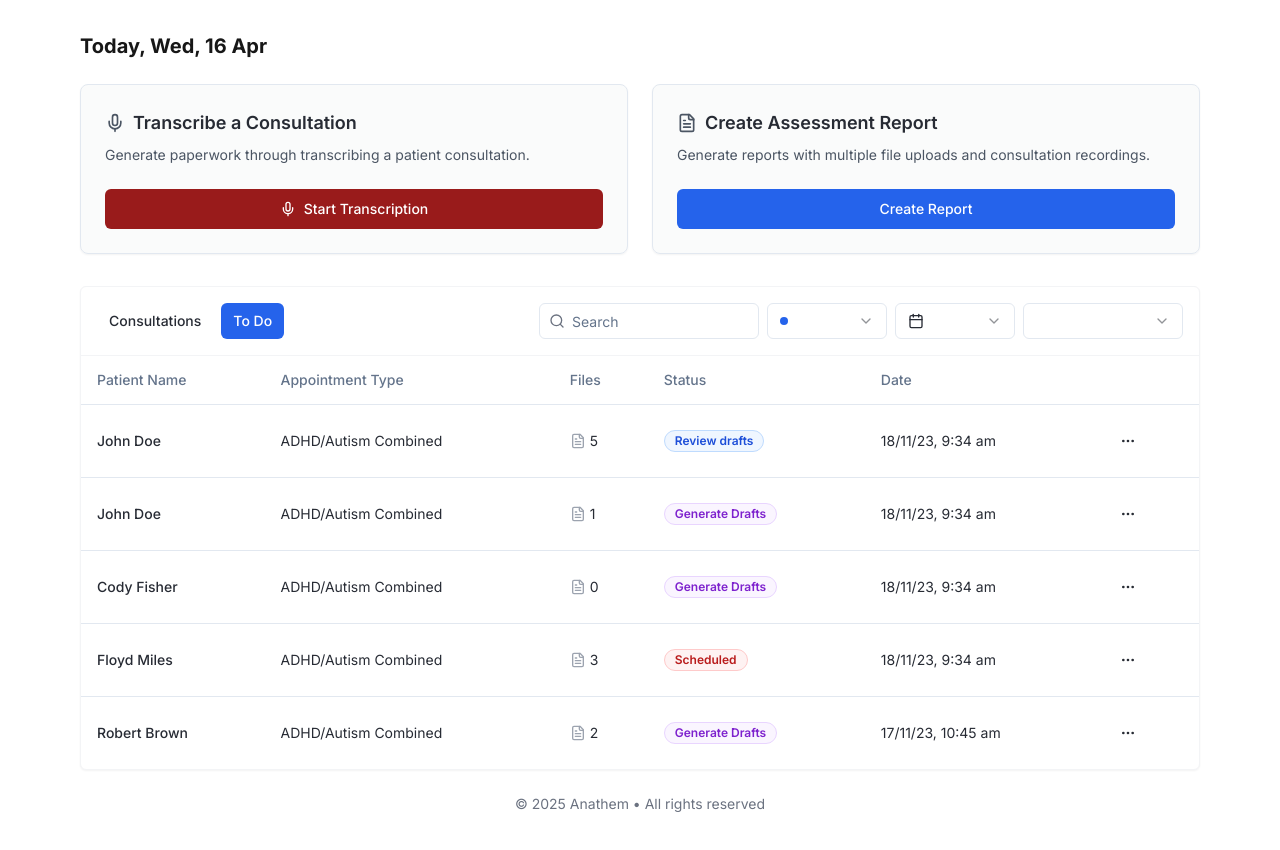
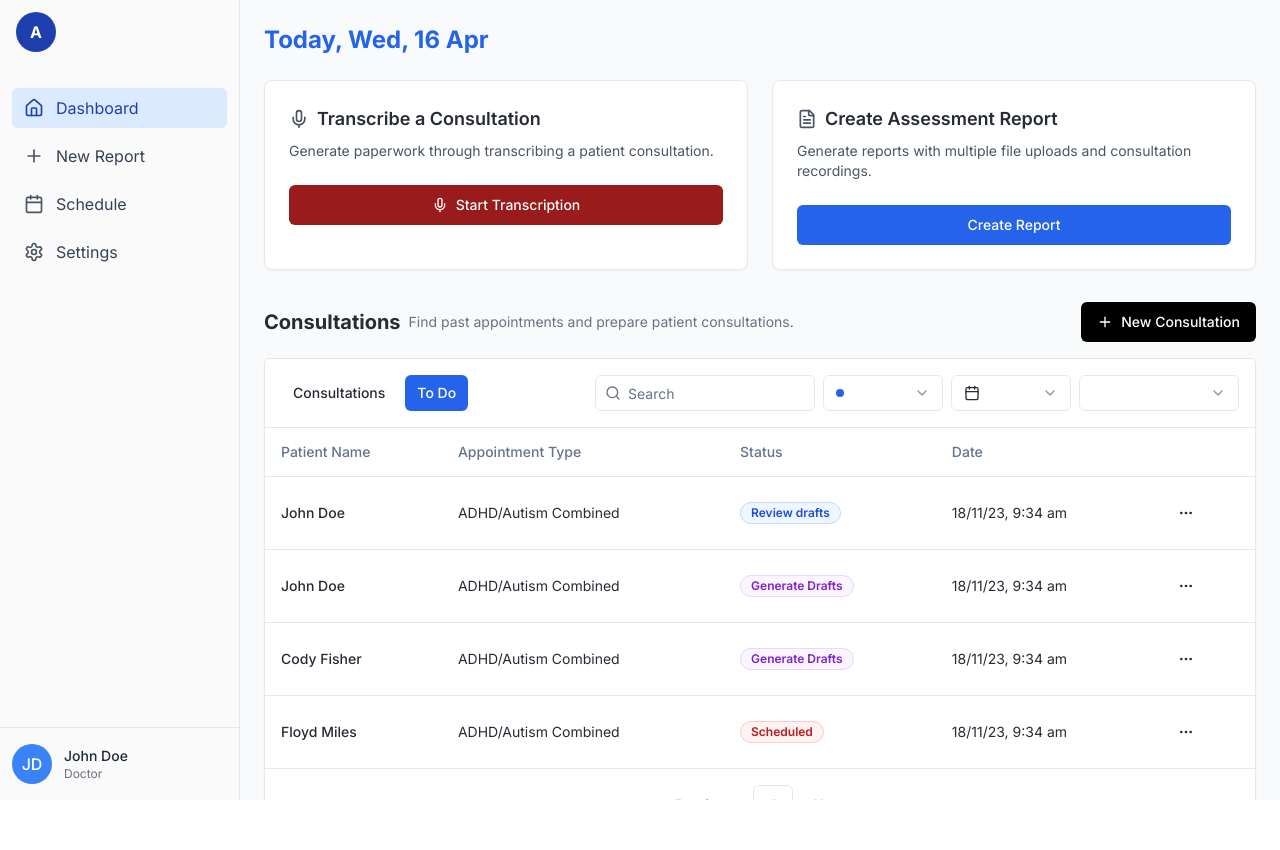
Before and after one commit to inahanninger/anathem-test-1, a React (Vite) app: page / in a window 1280 px wide. Both pictures are taken after a click on the button "To Do". Shown: the top 850 px of the page. After the commit the page ends 800 px from the top, so only its background shows below. Built offline with nearby package versions, Linux system fonts and the light colour scheme.

Commit message:
Refactor: Update home page layout
Replaced the calendar and prepare consultation sections with transcribe consultation and assessment report cards. Updated the data table to use shadui data table.

```diff
--- a/src/components/ClinicalLayout.tsx
+++ b/src/components/ClinicalLayout.tsx
@@ -1,24 +1,29 @@
+
 import React from 'react';
 import { ClinicalSidebar } from './ClinicalSidebar';
 import { MobileSidebarTrigger } from './MobileSidebarTrigger';
 import { SidebarProvider } from '@/context/SidebarContext';
+
 interface ClinicalLayoutProps {
   children: React.ReactNode;
 }
+
 export const ClinicalLayout: React.FC<ClinicalLayoutProps> = ({
   children
 }) => {
-  return <SidebarProvider>
-      <div className="flex h-screen bg-white">
+  return (
+    <SidebarProvider>
+      <div className="flex h-screen bg-gray-50">
         <ClinicalSidebar />
         <div className="flex-1 flex flex-col overflow-hidden">
-
-          <main className="flex-1 overflow-auto bg-gray-50">
-            <div className="">
-              {children}
-            </div>
+          <div className="md:hidden">
+            <MobileSidebarTrigger />
+          </div>
+          <main className="flex-1 overflow-auto">
+            {children}
           </main>
         </div>
       </div>
-    </SidebarProvider>;
+    </SidebarProvider>
+  );
 };
--- a/src/pages/HomePage.tsx
+++ b/src/pages/HomePage.tsx
@@ -1,13 +1,36 @@
+
 import { useState } from "react";
 import { Link } from "react-router-dom";
-import { Mic, FileText, Search, Calendar, MoreHorizontal } from "lucide-react";
+import { Mic, FileText, Plus, Search, CalendarIcon, ChevronFirst, ChevronLast, ChevronLeft, ChevronRight, MoreHorizontal } from "lucide-react";
 import { Button } from "@/components/ui/button";
 import { Card, CardContent } from "@/components/ui/card";
 import { Input } from "@/components/ui/input";
 import { Badge } from "@/components/ui/badge";
-import { Separator } from "@/components/ui/separator";
-import { Table, TableBody, TableCell, TableHead, TableHeader, TableRow } from "@/components/ui/table";
-import { Select, SelectContent, SelectItem, SelectTrigger, SelectValue } from "@/components/ui/select";
+import {
+  Table,
+  TableBody,
+  TableCell,
+  TableHead,
+  TableHeader,
+  TableRow
+} from "@/components/ui/table";
+import {
+  Select,
+  SelectContent,
+  SelectItem,
+  SelectTrigger,
+  SelectValue
+} from "@/components/ui/select";
+import {
+  Pagination,
+  PaginationContent,
+  PaginationEllipsis,
+  PaginationItem,
+  PaginationLink,
+  PaginationNext,
+  PaginationPrevious
+} from "@/components/ui/pagination";
+import { ClinicalLayout } from "@/components/ClinicalLayout";
 
 const consultations = [
   {
@@ -45,15 +68,6 @@ const consultations = [
     status: "Scheduled",
     statusType: "scheduled",
     date: "18/11/23, 9:34 am"
-  },
-  {
-    id: 5,
-    patientName: "Robert Brown",
-    appointmentType: "ADHD/Autism Combined",
-    files: 2,
-    status: "Generate Drafts",
-    statusType: "generate",
-    date: "17/11/23, 10:45 am"
   }
 ];
 
@@ -65,12 +79,14 @@ const HomePage = () => {
   const monthNames = ["Jan", "Feb", "Mar", "Apr", "May", "Jun", "Jul", "Aug", "Sep", "Oct", "Nov", "Dec"];
   const formattedDate = `Today, ${dayNames[today.getDay()]}, ${today.getDate()} ${monthNames[today.getMonth()]}`;
 
-  return <div className="min-h-screen bg-white">
-      <div className="container max-w-6xl px-4 pt-8 pb-12 mx-auto">
-        <h1 className="font-bold mb-6 text-neutral-900 text-xl">{formattedDate}</h1>
+  return (
+    <ClinicalLayout>
+      <div className="p-6">
+        <div className="max-w-6xl mx-auto">
+          <h1 className="text-2xl font-bold text-blue-600 mb-6">{formattedDate}</h1>
 
           <div className="grid grid-cols-1 md:grid-cols-2 gap-6 mb-8">
-          <Card className="bg-gray-50/80">
+            <Card className="bg-white border border-gray-200 shadow-sm">
               <CardContent className="p-6">
                 <div className="flex items-center gap-2 mb-2">
                   <Mic className="h-5 w-5 text-gray-600" />
@@ -87,7 +103,7 @@ const HomePage = () => {
               </CardContent>
             </Card>
 
-          <Card className="bg-gray-50/80">
+            <Card className="bg-white border border-gray-200 shadow-sm">
               <CardContent className="p-6">
                 <div className="flex items-center gap-2 mb-2">
                   <FileText className="h-5 w-5 text-gray-600" />
@@ -104,13 +120,37 @@ const HomePage = () => {
             </Card>
           </div>
 
-        <div className="bg-white border border-gray-100 rounded-md shadow-sm mb-6">
-          <div className="flex justify-between items-center p-4 border-b border-gray-100">
+          <div className="flex items-center justify-between mb-4">
+            <div className="flex items-center space-x-2">
+              <h2 className="text-xl font-bold">Consultations</h2>
+              <p className="text-sm text-gray-500">Find past appointments and prepare patient consultations.</p>
+            </div>
+
+            <Button asChild className="bg-black hover:bg-gray-800">
+              <Link to="/workflow/upload" className="flex items-center gap-2">
+                <Plus className="h-4 w-4" />
+                New Consultation
+              </Link>
+            </Button>
+          </div>
+
+          <div className="bg-white border border-gray-200 rounded-md shadow-sm mb-6">
+            <div className="flex justify-between items-center p-4 border-b border-gray-200">
               <div className="flex space-x-2">
-              <Button variant={activeTab === "Consultations" ? "default" : "ghost"} onClick={() => setActiveTab("Consultations")} className={activeTab === "Consultations" ? "bg-blue-600" : ""} size="sm">
+                <Button
+                  variant={activeTab === "Consultations" ? "default" : "ghost"}
+                  onClick={() => setActiveTab("Consultations")}
+                  className={activeTab === "Consultations" ? "bg-blue-600" : ""}
+                  size="sm"
+                >
                   Consultations
                 </Button>
-              <Button variant={activeTab === "To Do" ? "default" : "ghost"} onClick={() => setActiveTab("To Do")} className={activeTab === "To Do" ? "bg-blue-600" : ""} size="sm">
+                <Button
+                  variant={activeTab === "To Do" ? "default" : "ghost"}
+                  onClick={() => setActiveTab("To Do")}
+                  className={activeTab === "To Do" ? "bg-blue-600" : ""}
+                  size="sm"
+                >
                   To Do
                 </Button>
               </div>
@@ -139,7 +179,7 @@ const HomePage = () => {
                 <Select defaultValue="date">
                   <SelectTrigger className="w-[120px] h-9">
                     <div className="flex items-center">
-                    <Calendar className="h-4 w-4 mr-2" />
+                      <CalendarIcon className="h-4 w-4 mr-2" />
                       <SelectValue placeholder="Date" />
                     </div>
                   </SelectTrigger>
@@ -161,27 +201,35 @@ const HomePage = () => {
               </div>
             </div>
 
+            {activeTab === "Consultations" && (
+              <div>
+                <div className="p-10 text-center text-gray-500">
+                  <p className="mb-3">Your appointments will appear here.</p>
+                  <Button className="bg-blue-600 hover:bg-blue-700 flex items-center gap-2">
+                    <Plus className="h-4 w-4" />
+                    Prepare consultation
+                  </Button>
+                </div>
+              </div>
+            )}
+
+            {activeTab === "To Do" && (
+              <>
                 <Table>
                   <TableHeader>
                     <TableRow>
                       <TableHead>Patient Name</TableHead>
                       <TableHead>Appointment Type</TableHead>
-                <TableHead>Files</TableHead>
                       <TableHead>Status</TableHead>
                       <TableHead>Date</TableHead>
-                <TableHead></TableHead>
+                      <TableHead aria-label="Actions"></TableHead>
                     </TableRow>
                   </TableHeader>
                   <TableBody>
-              {consultations.map(consultation => <TableRow key={consultation.id}>
+                    {consultations.map(consultation => (
+                      <TableRow key={consultation.id} className="hover:bg-gray-50">
                         <TableCell className="font-medium">{consultation.patientName}</TableCell>
                         <TableCell>{consultation.appointmentType}</TableCell>
-                  <TableCell>
-                    <div className="flex items-center gap-1">
-                      <FileText className="h-4 w-4 text-gray-400" />
-                      <span>{consultation.files}</span>
-                    </div>
-                  </TableCell>
                         <TableCell>
                           <Badge variant="outline" className={`
                             ${consultation.statusType === 'review' ? 'bg-blue-50 text-blue-700 border-blue-200' : ''}
@@ -197,16 +245,47 @@ const HomePage = () => {
                             <MoreHorizontal className="h-4 w-4" />
                           </Button>
                         </TableCell>
-                </TableRow>)}
+                      </TableRow>
+                    ))}
                   </TableBody>
                 </Table>
+
+                <div className="flex items-center justify-end p-4 border-t border-gray-200">
+                  <Pagination>
+                    <PaginationContent>
+                      <PaginationItem>
+                        <PaginationLink href="#" aria-label="Go to first page">
+                          <ChevronFirst className="h-4 w-4" />
+                        </PaginationLink>
+                      </PaginationItem>
+                      <PaginationItem>
+                        <PaginationPrevious href="#" />
+                      </PaginationItem>
+                      <PaginationItem>
+                        <PaginationLink href="#" isActive>1</PaginationLink>
+                      </PaginationItem>
+                      <PaginationItem>
+                        <PaginationNext href="#" />
+                      </PaginationItem>
+                      <PaginationItem>
+                        <PaginationLink href="#" aria-label="Go to last page">
+                          <ChevronLast className="h-4 w-4" />
+                        </PaginationLink>
+                      </PaginationItem>
+                    </PaginationContent>
+                  </Pagination>
+                </div>
+              </>
+            )}
           </div>
 
           <div className="text-center text-sm text-gray-500">
             © 2025 Anathem • All rights reserved
           </div>
         </div>
-    </div>;
+      </div>
+    </ClinicalLayout>
+  );
 };
 
 export default HomePage;
```
Lines whose indentation alone changed are shown as unchanged.
